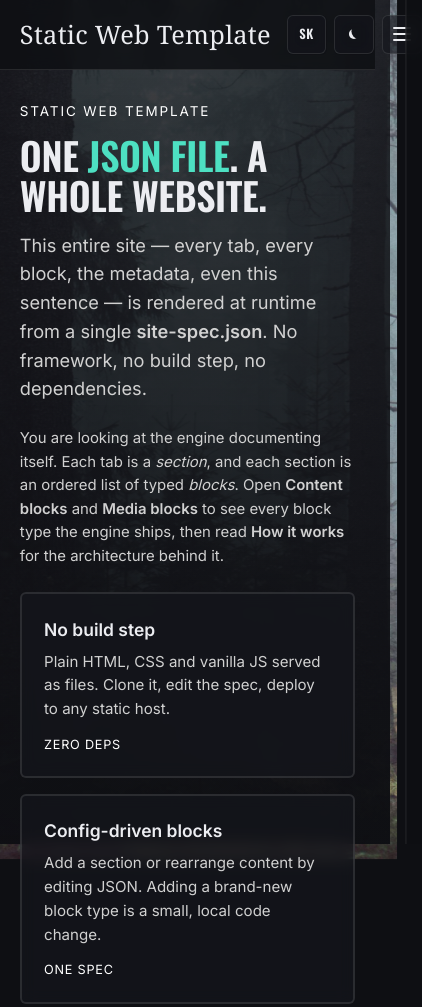
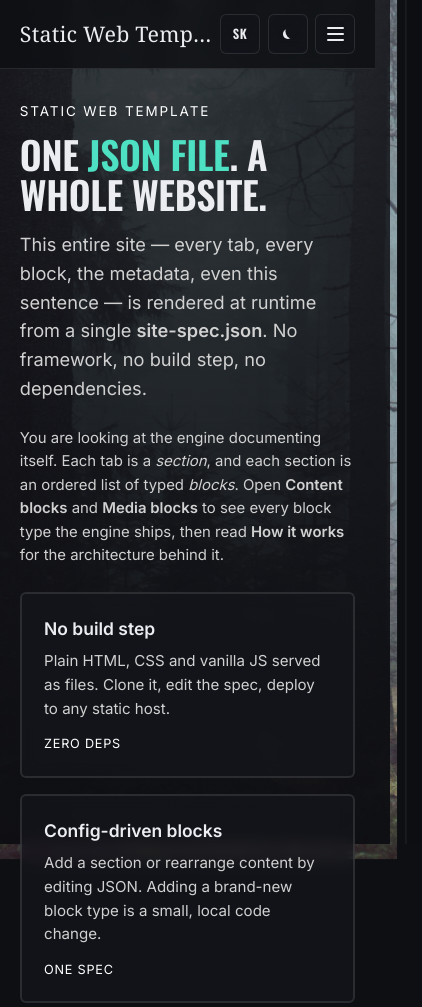
Before and after one commit to m-remis/static-web-template, a plain HTML site: page index.html in a window 390 px wide. Shown: the top 1007 px of the page, 422 px wide, since content can reach past the window. Drawn offline with Linux system fonts and the light colour scheme.

Commit message:
header fix

```diff
--- a/styles.css
+++ b/styles.css
@@ -2330,6 +2330,31 @@ span.footer__count {
         display: inline-flex;
     }
 
+    /* Let the brand shrink + ellipsis so the action buttons (lang/theme/menu)
+       ALWAYS fit — a long brand otherwise overflows the header and clips the
+       menu button off-screen (body is overflow-x:hidden). Safe here: the
+       desktop nav is already hidden at this width, so header-fit's
+       natural-width measurement is moot. header-actions stays flex:none so the
+       buttons never shrink. */
+    .site-header {
+        gap: 0.5rem;
+    }
+
+    .brand-wrap {
+        flex: 0 1 auto;
+        min-width: 0;
+    }
+
+    .brand-wrap .brand,
+    .brand {
+        flex: 0 1 auto;
+        min-width: 0;
+        overflow: hidden;
+        text-overflow: ellipsis;
+        white-space: nowrap;
+        font-size: 1.35rem;
+    }
+
     .link-list a {
         padding: 1rem 1.1rem;
     }
```
